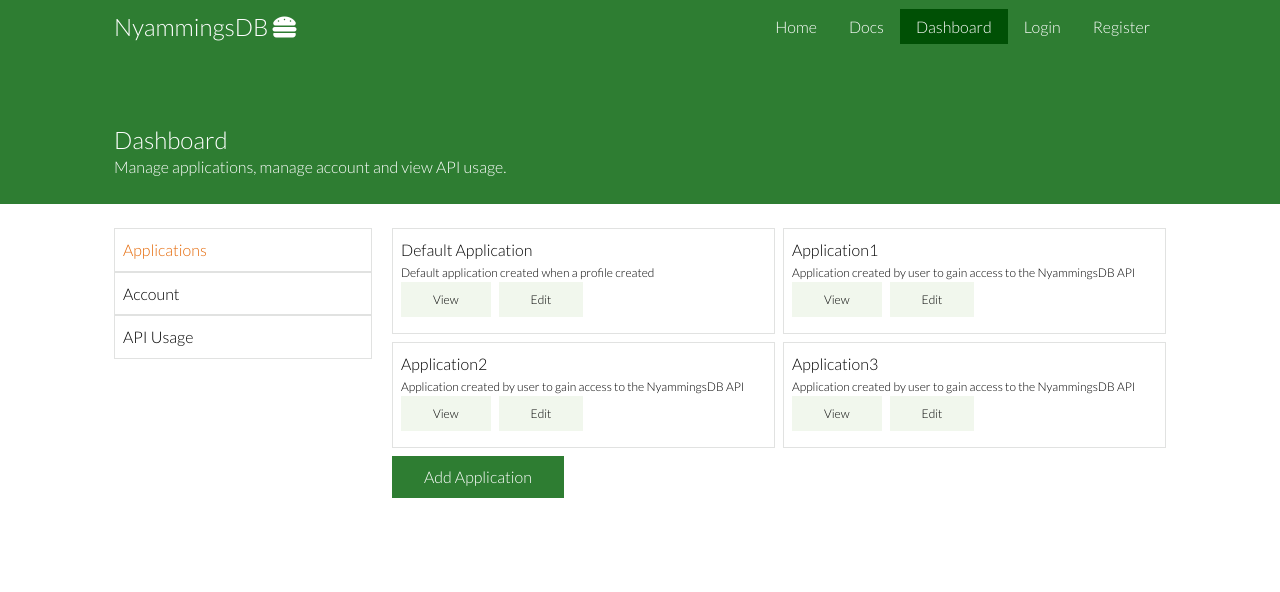
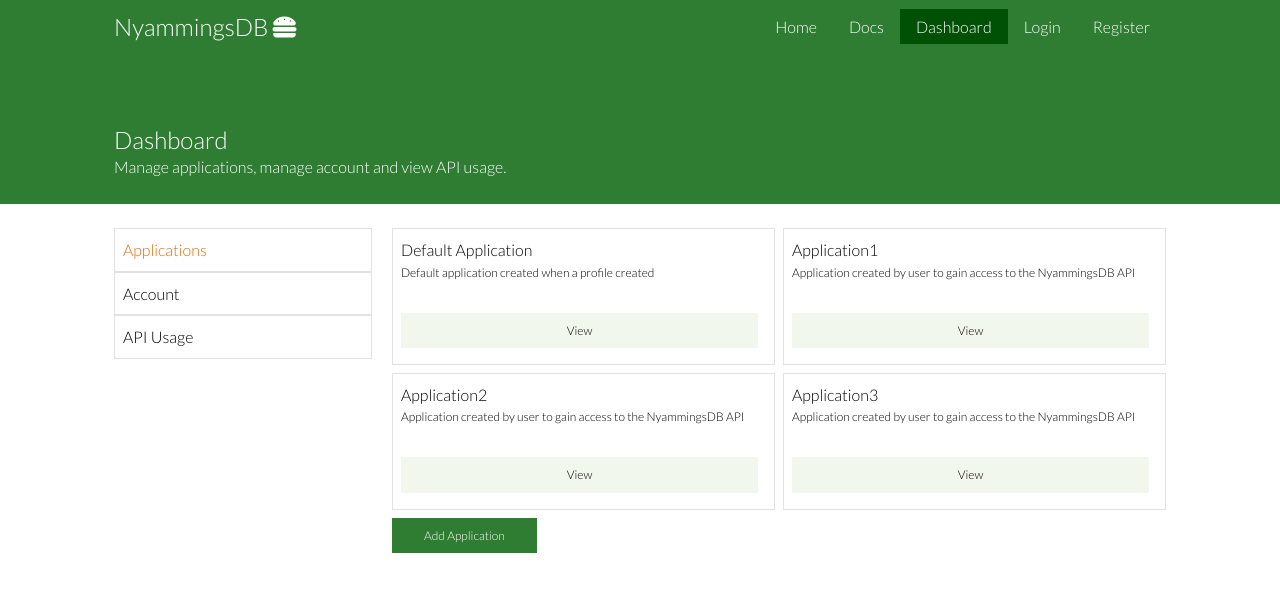
Before and after one commit to javelwill/nyammingsdb-web, a React (Create React App) app: page /dashboard in a window 1280 px wide. Shown: the top 592 px of the page. Built offline with nearby package versions, Linux system fonts and the light colour scheme; a web font is replaced by a local one.

Commit message:
Update application details and account page

```diff
--- a/src/App.css
+++ b/src/App.css
@@ -209,6 +209,12 @@ input[type='submit'] {
   /* border: solid 1px blue;; */
 }
 
+/* .application__detail {
+  display: grid;
+  grid-template-columns: 1fr 1fr;
+  column-gap: 0.5rem;
+} */
+
 .application__description {
   font-size: 0.75rem;
 }
@@ -243,3 +249,9 @@ input[type='submit'] {
   /* color: #000 */
   /* color: #E56A0A */
 }
+
+.account__form {
+  display: grid;
+  grid-template-columns: 1fr 1fr;
+  column-gap: 0.5rem;
+}
--- a/src/components/ApplicationCard/ApplicationCard.css
+++ b/src/components/ApplicationCard/ApplicationCard.css
@@ -12,3 +12,7 @@
 .application__action {
    margin-right: 0.5rem;
 }
+
+.description-container {
+    min-height: 50px;
+}
--- a/src/components/ApplicationCard/ApplicationCard.js
+++ b/src/components/ApplicationCard/ApplicationCard.js
@@ -6,22 +6,15 @@ const ApplicationCard = ({ name, id, description }) => {
   return (
     <div className='application'>
       <p className='application__name'>{name}</p>
+      <div className="description-container">
       <p className='application__description'>{description}</p>
-      <div className='application__actions'>
-        <div className='application__action'>
-          <Button
-            text='View'
-            type='btn btn--secondary'
-            link={`/applications/${id}`}
-          />
-        </div>
-        <div className='application__action'>
-          <Button
-            text='Edit'
-            type='btn btn--secondary'
-            link={`/applications/${id}`}
-          />
-        </div>
+      </div>
+      <div className='application__action'>
+        <Button
+          text='View'
+          type='btn btn--secondary btn--full'
+          link={`/applications/${id}`}
+        />
       </div>
     </div>
   )
--- a/src/components/Button/Button.css
+++ b/src/components/Button/Button.css
@@ -6,9 +6,26 @@
   margin-bottom: 0.5rem;
 }
 
+.btn--primary {
+  background-color: var(--primary-color);
+  color: #fff;
+}
+
+.btn--secondary {
+  background-color: var(--secondary-color);
+  color: #000;
+  font-size: 0.75rem;
+}
+
 .btn--outline {
   background-color: transparent;
   border: 1px solid #fff;
+}
+
+.btn--disabled {
+  background-color: transparent;
+  border: 1px solid #000;
+  color: #000
 }
 
 .btn--full {
@@ -16,16 +33,6 @@
   text-align: center;
 }
 
-.btn--primary {
-    background-color: var(--primary-color);
-    color: #fff;
-}
-
-.btn--secondary {
-    background-color: var(--secondary-color);
-    color: #000;
-    font-size: 0.75rem;
-}
 
 .btn--medium {
     font-size: 0.75rem;
--- a/src/components/Button/Button.js
+++ b/src/components/Button/Button.js
@@ -2,7 +2,7 @@ import React from 'react'
 import {Link} from 'react-router-dom'
 import './Button.css'
 
-const Button = ({text, type, link, disable}) => {
+const Button = ({text, type, link}) => {
   return (
     <div>
       <Link to={link} className={type}>
--- a/src/pages/Account.js
+++ b/src/pages/Account.js
@@ -1,49 +1,53 @@
 import React from 'react'
 import account from '../account.js'
+import Button from '../components/Button/Button.js'
 
 const Account = () => {
   return (
-    <section className="container">
-      <form action=''>
-        <div className=''>
+    <section className="account">
+      <form action='' className="account__form">
+        <div className='form-control'>
           <label for='email'>Email</label>
           <input type='text' name='email' value={account.email} />
         </div>
-        <div className=''>
+        <div className='form-control'>
           <label for='firstName'>First Name</label>
           <input type='text' name='firstName' value={account.firstName} />
         </div>
-        <div className=''>
+        <div className='form-control'>
           <label for='lastName'>Last Name</label>
           <input type='text' name='lastName' value={account.lastName} />
         </div>
-        <div className=''>
+        <div className='form-control'>
           <label for='address'>Address</label>
           <input type='text' name='address' value={account.address} />
         </div>
-        <div className=''>
+        <div className='form-control'>
           <label for='postCode'>Postcode</label>
           <input type='text' name='postCode' value={account.postCode} />
         </div>
-        <div className=''>
+        <div className='form-control'>
           <label for='city'>City</label>
           <input type='text' name='city' value={account.city} />
         </div>
-        <div className=''>
+        <div className='form-control'>
           <label for='state'>State</label>
           <input type='text' name='state' value={account.state} />
         </div>
-        <div className=''>
+        <div className='form-control'>
           <label for='country'>Country</label>
           <input type='text' name='country' value={account.country} />
         </div>
-        <div className=''>
+        <div className='form-control'>
           <label for='company'>Company</label>
           <input type='text' name='company' value={account.company} />
         </div>
-        <div className=''>
+        <div className='form-control'>
           <label for='website'>Website</label>
           <input type='text' name='website' value={account.website} />
+        </div>
+        <div style={{marginTop:"0.5rem"}}>
+        <Button text='Update' type='btn btn--primary btn--medium' />
         </div>
       </form>
     </section>
--- a/src/pages/ApplicationDetails.js
+++ b/src/pages/ApplicationDetails.js
@@ -1,44 +1,72 @@
-import React, { useState } from 'react'
+import React, { useState, useEffect } from 'react'
 import { useParams } from 'react-router-dom'
 import applications from '../applications'
 import Button from '../components/Button/Button'
 
 const ApplicationDetails = () => {
   const [showKey, setShowKey] = useState(false)
+  const [application, setApplication] = useState({})
+
   const { id } = useParams()
-  const application = applications.find((a) => a.applicationId === id)
 
   const toogleShowKey = () => {
     setShowKey(!showKey)
   }
 
+  const handleFormChange = (event) => {
+    setApplication((prevApplication) => ({
+      ...prevApplication,
+      [event.target.name]: event.target.value,
+    }))
+  }
+
+  useEffect(() => {
+    const fetchApplication = applications.find((a) => a.applicationId === id)
+    setApplication(fetchApplication)
+  }, [])
+
   return (
+    <section className='application'>
+      <Button
+        text='Go Back'
+        link='/dashboard'
+        type='btn btn--secondary btn--medium'
+      />
       <div className='application__detail'>
+        <div className='application__form'>
           <form>
             <div className='form-control'>
               <label htmlFor='username'>NAME</label>
-          <input type='text' name='name' required value={application.name} />
+              <input
+                type='text'
+                name='name'
+                value={application.name}
+                onChange={handleFormChange}
+                required
+              />
             </div>
             <div className='form-control' style={{ marginBottom: '0.5rem' }}>
               <label htmlFor='password'>DESCRIPTION</label>
               <input
                 type='text'
                 name='description'
+                value={application.description}
+                onChange={handleFormChange}
                 required
-            value={application.applicationId}
               />
             </div>
             <Button text='Update' type='btn btn--primary btn--medium' />
           </form>
-      <hr />
+        </div>
 
+        <div className='application__credentials'>
           <div className='form-control'>
             <label htmlFor='username'>APPLICATION ID</label>
             <input
               type='text'
               name='applicationId'
-          required
               value={application.applicationId}
+              disabled
             />
           </div>
           <div className='form-control' style={{ marginBottom: '0.5rem' }}>
@@ -52,12 +80,14 @@ const ApplicationDetails = () => {
             <input
               type={showKey ? 'text' : 'password'}
               name='applicationKey'
-          required
               value={application.applicationKey}
+              disabled
             />
           </div>
           <Button text='Regenerate' type='btn btn--primary btn--medium' />
         </div>
+      </div>
+    </section>
   )
 }
 
--- a/src/pages/Applications.js
+++ b/src/pages/Applications.js
@@ -15,7 +15,7 @@ const Applications = () => {
           />
         ))}
       </div>
-      <Button text='Add Application' type='btn btn--primary' link='/' />
+      <Button text='Add Application' type='btn btn--primary btn--medium' link='/' />
     </section>
   )
 }
--- a/src/pages/Docs.js
+++ b/src/pages/Docs.js
@@ -4,7 +4,7 @@ import SubHeader from '../components/SubHeader/SubHeader'
 const Docs = () => {
   return (
     <>
-      <SubHeader title='Docs' text='Learn how to setup and use the API.' />
+      <SubHeader title='Docs' text='Learn how integrate with our API.' />
       <section className='container'>
         <p>Docs</p>
       </section>
```
Lines whose indentation alone changed are shown as unchanged.
